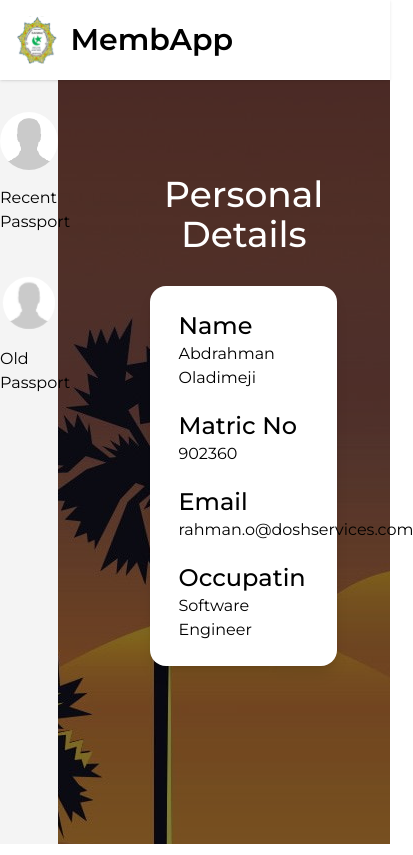
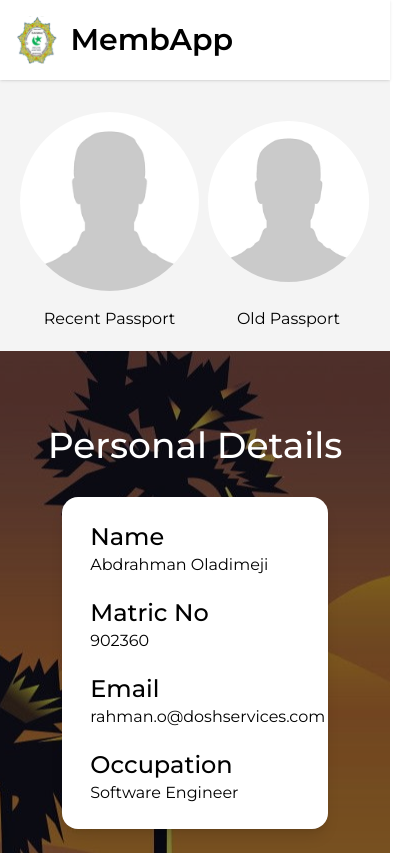
Before and after one commit to rahmlad-aramide/laumga-membapp, a React (Vite) app: page /dashboard in a window 390 px wide. Shown: the top 855 px of the page, 413 px wide, since content can reach past the window. Built offline with nearby package versions, Linux system fonts and the light colour scheme.

Commit message:
fixed mobile responsiveness for dashboard page

```diff
--- a/src/pages/Dashboard/Dashboard.jsx
+++ b/src/pages/Dashboard/Dashboard.jsx
@@ -5,23 +5,25 @@ const Dashboard = () => {
   return (
     <section>
       <Navbar />
-      <div className="grid grid-cols-12 bg-hero-image min-h-screen bg-center bg-black/50 bg-blend-overlay font-mont">
-        <div className='col-span-3 h-full bg-[#f4f4f4] pt-28 mr-10'>
-          <div className='flex flex-col mb-10'>
+      <div className="md:grid md:grid-cols-12 bg-hero-image min-h-screen bg-center bg-black/50 bg-blend-overlay font-mont">
+        <div className='md:col-span-3 h-full bg-[#f4f4f4] pt-28 pb-5 md:pb-0 md:mr-10'>
+          <div className='flex justify-around md:block'>
+            <div className='flex flex-col ml-5 md:ml-0 md:mb-10'>
               <div className='mx-auto mb-4'>
                 <img src={President} alt="recent passport" className='rounded-full' />
               </div>
               <div className='mx-auto'>Recent Passport</div>
             </div>
-          <div className='flex flex-col'>
+            <div className='flex flex-col mr-3 md:mr-0'>
               <div className='mx-auto mb-4 scale-90'>
                 <img src={President} alt="old passport" className='rounded-full' />
               </div>
               <div className='mx-auto'>Old Passport</div>
             </div>
           </div>
+        </div>
         <div className='col-span-9'>
-        <div className="w-[90%] mx-auto mt-[150px] px-7 md:px-14 py-6 md:py-10">
+        <div className="w-[90%] mx-auto mt-[50px] md:mt-[150px] px-7 md:px-14 py-6 md:py-10">
           <div className="text-white text-center font-mont font-medium text-4xl">
             Personal Details
           </div>
@@ -39,7 +41,7 @@ const Dashboard = () => {
               <div>rahman.o@doshservices.com</div>
             </div>
             <div>
-              <div className='font-medium text-2xl'>Occupatin</div>
+              <div className='font-medium text-2xl'>Occupation</div>
               <div>Software Engineer</div>
             </div>
           </div>
```
Lines whose indentation alone changed are shown as unchanged.
